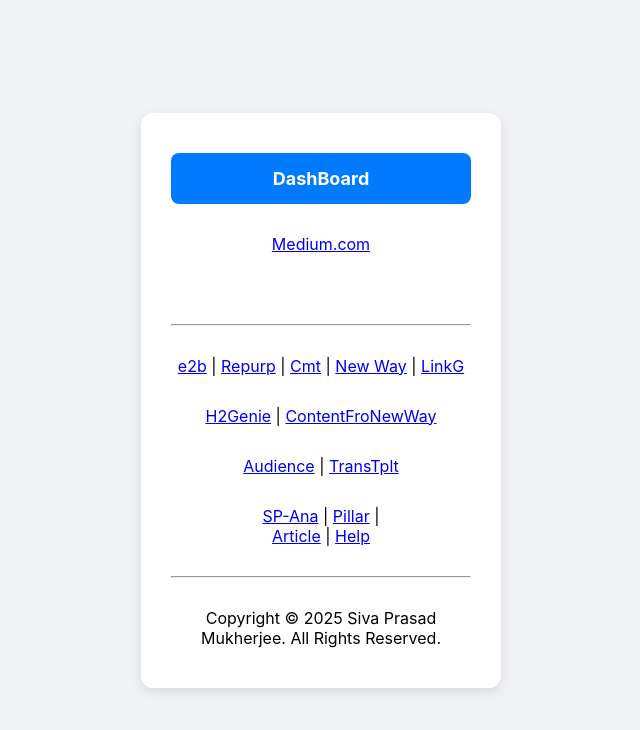
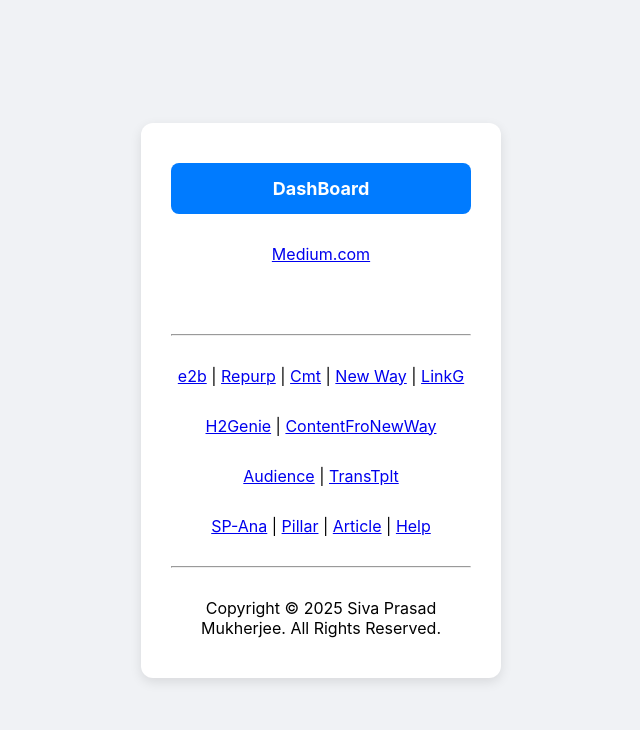
Before and after one commit to spmohq/crw, a plain HTML site: page index.html in a window 1280 px wide. Shown: the whole page, without its empty margins (319-959 px from the left). Drawn offline with Linux system fonts and the light colour scheme.

Commit message:
Update index.html

```diff
--- a/index.html
+++ b/index.html
@@ -36,7 +36,7 @@
 		<div style="padding-top: 10px;"> </div>
         <p><a href="my-audience.html" target="_blank">Audience</a> | <a href="transformation-template.html" target="_blank">TransTplt</a></p>
 		<div style="padding-top: 10px;"> </div>
-        <p><a href="sales-page-analysis.html" target="_blank">SP-Ana</a> | <a href="pillar.html" target="_blank">Pillar</a> | <p><a href="article.html" target="_blank">Article</a> | <a href="help.html" target="_blank">Help</a></p>
+        <p><a href="sales-page-analysis.html" target="_blank">SP-Ana</a> | <a href="pillar.html" target="_blank">Pillar</a> | <a href="article.html" target="_blank">Article</a> | <a href="help.html" target="_blank">Help</a></p>
             <div style="padding-top: 10px;"> </div>
         <hr>
         <footer class="footer">
```
